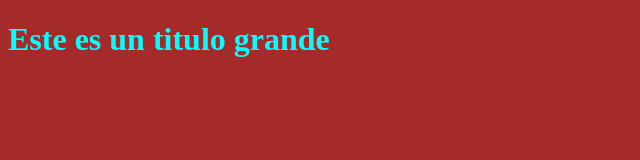
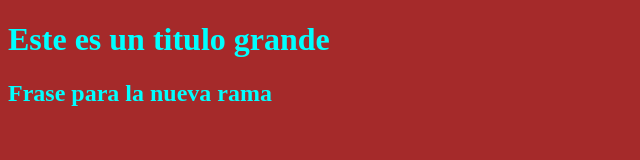
Before and after one commit to RaulPW/Proyecto2_PI, a plain HTML site: page index.html in a window 1280 px wide. Shown: the whole page, without its empty margins (0-640 px from the left). Drawn offline with Linux system fonts and the light colour scheme.

Commit message:
Frase para la nueva_rama

```diff
--- a/index.html
+++ b/index.html
@@ -9,6 +9,7 @@
 </head>
 <body>
     <h1>Este es un titulo grande</h1>
+    <h2>Frase para la nueva rama</h2>
 
 
 </body>
```
